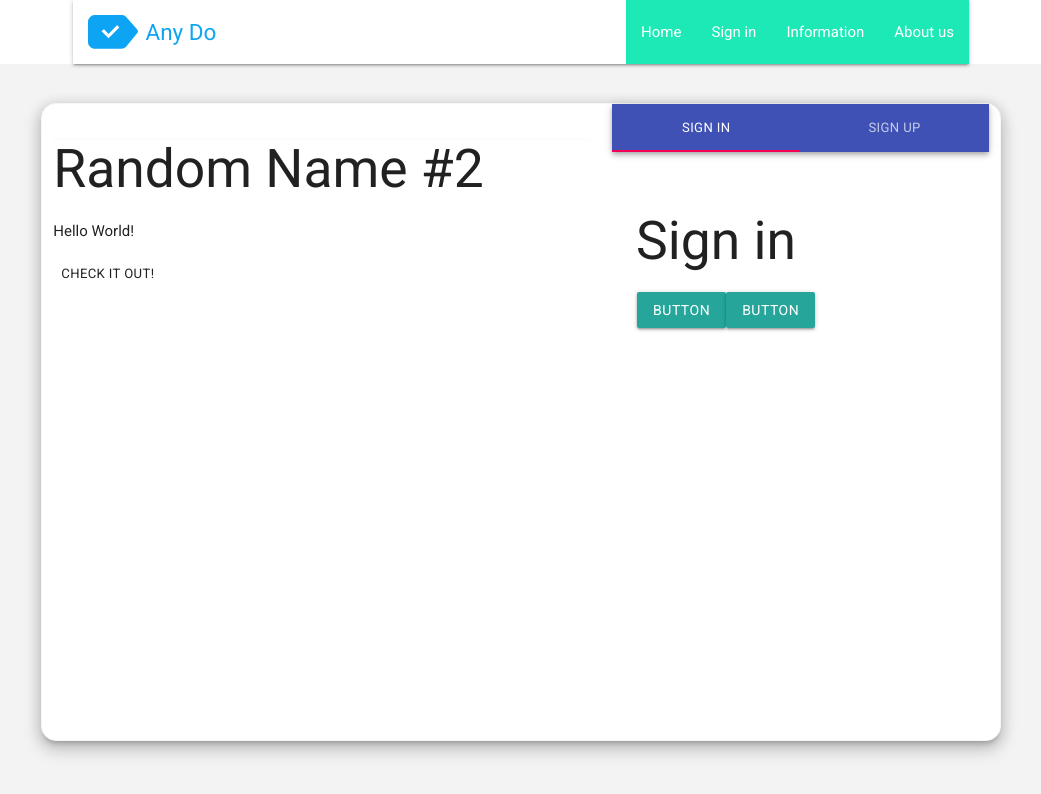
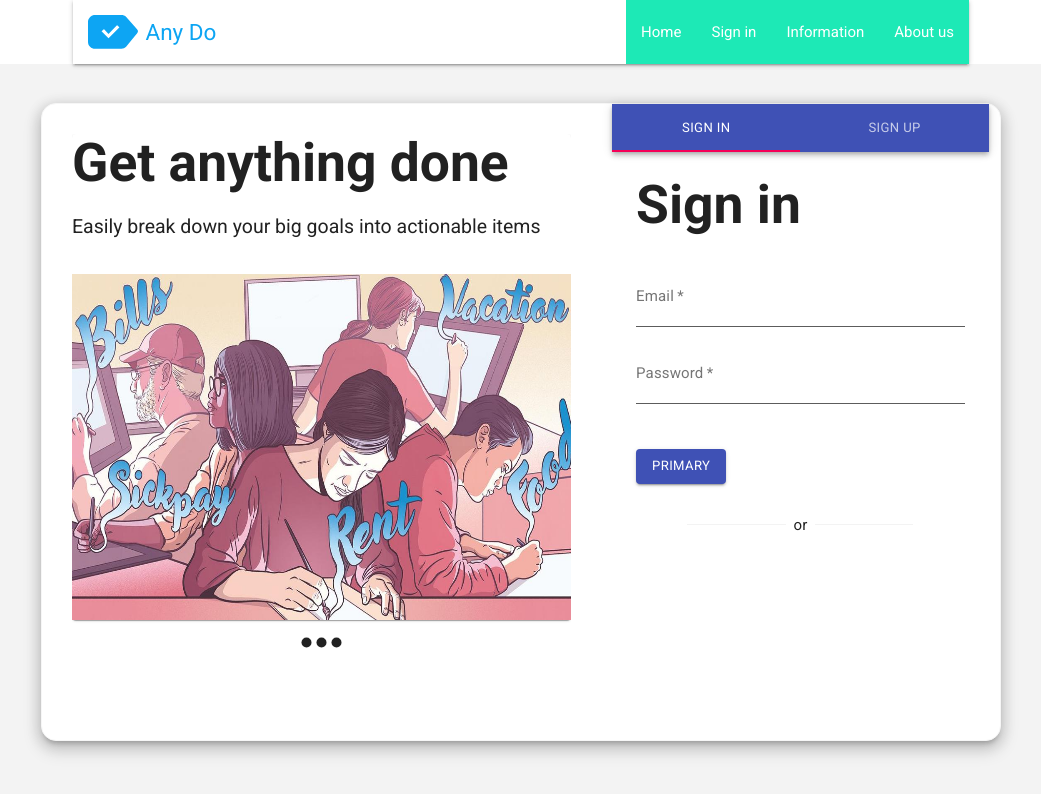
Before and after one commit to ZhadeAnton/MyToDo, a React (Create React App) app: page /login in a window 1280 px wide. Shown: the top 794 px of the page, without its empty margins (119-1160 px from the left). Built offline with nearby package versions, Linux system fonts and the light colour scheme.

Commit message:
created sign-in, sign-up components

```diff
--- a/package.json
+++ b/package.json
@@ -12,6 +12,7 @@
     "@types/node": "^12.0.0",
     "@types/react-dom": "^17.0.0",
     "@types/react-router-dom": "^5.1.7",
+    "firebase": "^8.3.0",
     "materialize-css": "^1.0.0-rc.2",
     "node-sass": "^5.0.0",
     "react": "^17.0.1",
--- a/src/index.css
+++ b/src/index.css
@@ -10,6 +10,14 @@ body {
 code {
   font-family: source-code-pro, Menlo, Monaco, Consolas, 'Courier New',
     monospace;
+}
+
+h1, h2 {
+  margin: 0 !important;
+}
+
+input {
+  margin: 0 !important;
 }
 
 :root {
--- a/src/pages/login/login-slider/slider.component.tsx
+++ b/src/pages/login/login-slider/slider.component.tsx
@@ -1,16 +1,29 @@
 import React from 'react';
+import './slides.styles.scss'
 import Carousel from 'react-material-ui-carousel'
-import {Paper, Button} from '@material-ui/core'
+import {Paper} from '@material-ui/core'
+import slide1 from '../../../assets/slides/slide-1.jpg'
+import slide2 from '../../../assets/slides/slide-2.jpg'
+import slide3 from '../../../assets/slides/slide-3.jpg'
 
-const Slider: React.FC = (props: any) => {
+const SliderLogin: React.FC = () => {
   const items = [
     {
-      name: 'Random Name #1',
-      description: 'Probably the most random thing you have ever seen!',
+      name: 'Never forget a thing',
+      // eslint-disable-next-line max-len
+      description: 'From groceries to picking up the kids, we help you remember it all, anytime, anywhere',
+      img: slide1,
     },
     {
-      name: 'Random Name #2',
-      description: 'Hello World!',
+      name: 'Get anything done',
+      description: 'Easily break down your big goals into actionable items',
+      img: slide2,
+    },
+    {
+      name: 'Work together',
+      // eslint-disable-next-line max-len
+      description: 'Get everyone around you always in-sync with shared lists & assigned tasks',
+      img: slide3,
     },
   ]
 
@@ -26,14 +39,17 @@ const Slider: React.FC = (props: any) => {
 function Item(props: any) {
   return (
     <Paper>
-      <h2>{props.item.name}</h2>
-      <p>{props.item.description}</p>
-
-      <Button className="CheckButton">
-          Check it out!
-      </Button>
+      <div className="slider-login">
+        <div className="slider-login__desc">
+          <h2 className="slider-login__desc--title">{props.item.name}</h2>
+          <p className="slider-login__desc--text">{props.item.description}</p>
+        </div>
+        <div className="slider-login--image">
+          <img src={props.item.img} alt=""/>
+        </div>
+      </div>
     </Paper>
   )
 }
 
-export default Slider
+export default SliderLogin
--- a/src/pages/login/login-tabs/login-tabs.component.tsx
+++ b/src/pages/login/login-tabs/login-tabs.component.tsx
@@ -50,7 +50,7 @@ const useStyles = makeStyles((theme: Theme) => ({
   },
 }));
 
-export default function SimpleTabs({props}: any) {
+export default function TabsLogin({props}: any) {
   const classes = useStyles();
   const [value, setValue] = React.useState(0);
 
--- a/src/pages/login/login.page.tsx
+++ b/src/pages/login/login.page.tsx
@@ -1,6 +1,6 @@
 import React from 'react';
-import SimpleTabs from './login-tabs/login-tabs.component';
-import Slider from './login-slider/slider.component'
+import TabsLogin from './login-tabs/login-tabs.component';
+import SliderLogin from './login-slider/slider.component'
 import './login.styles.scss'
 
 const LoginPage: React.FC = () => {
@@ -8,11 +8,11 @@ const LoginPage: React.FC = () => {
     <section className="appLogin">
       <div className="appLogin__content row z-depth-3">
         <div className="appLogin__content--slider col s7">
-          <Slider />
+          <SliderLogin />
         </div>
 
         <div className="appLogin__content--auth col s5">
-          <SimpleTabs />
+          <TabsLogin />
         </div>
       </div>
     </section>
--- a/src/pages/login/login.styles.scss
+++ b/src/pages/login/login.styles.scss
@@ -16,6 +16,7 @@
     &--slider {
       width: 100%;
       height: 100%;
+      padding: 2rem !important;
 
     }
 
@@ -25,3 +26,34 @@
     }
   }
 }
+
+.slider-login {
+  display: flex;
+  flex-direction: column;
+
+  &__desc {
+    height: 140px;
+
+    &--title {
+      font-weight: 700;
+    }
+
+    &--text {
+      font-size: 1.3rem;
+    }
+  }
+
+  &--image {
+    width: 500px;
+    height: 346px;
+    position: relative;
+
+    img {
+      width: 100%;
+      height: 100%;
+      position: absolute;
+      top: 0;
+      left: 0;
+    }
+  }
+}
--- a/src/pages/login/sign-in-sign-up/sign-in/sign-in.component.tsx
+++ b/src/pages/login/sign-in-sign-up/sign-in/sign-in.component.tsx
@@ -1,13 +1,42 @@
 import React from 'react'
 import './sign-in.styles.scss'
+import {TextField, Button} from '@material-ui/core'
 
 export const SingIn: React.FC = () => {
   return (
     <div className="sign-in">
-      <h2>Sign in</h2>
-      <form action="" className="sign-in-form">
-        <a className="waves-effect waves-light btn">button</a>
-        <a className="waves-effect waves-light btn">button</a>
+      <h2 className="sign-in--title">Sign in</h2>
+      <form action="submit" className="sign-in__form">
+        <div className="sign-in__form--inputs">
+          <TextField
+            id="standard-basic"
+            label="Email"
+            fullWidth
+            required
+          />
+
+          <TextField
+            id="standard-basic"
+            label="Password"
+            type="Password"
+            fullWidth
+            required
+          />
+        </div>
+
+        <Button
+          className="sign-in__form--btn-submit"
+          variant="contained"
+          color="primary"
+        >
+          Primary
+        </Button>
+
+        <div className="sign-in__form__separator">
+          <span className="sign-in__form__separator--line"></span>
+          <p>or</p>
+          <span className="sign-in__form__separator--line"></span>
+        </div>
       </form>
     </div>
   )
--- a/src/pages/login/sign-in-sign-up/sign-in/sign-in.styles.scss
+++ b/src/pages/login/sign-in-sign-up/sign-in/sign-in.styles.scss
@@ -1,5 +1,44 @@
-.sign-in-form {
+.sign-in {
   width: 100%;
   height: 100%;
-  border-left: thin solid var(--color-grey-2);
+  display: flex;
+  flex-direction: column;
+
+  &--title {
+    font-weight: 700;
+  }
+
+  &__form {
+
+    &--inputs {
+      padding: 2rem 0;
+
+     > div {
+       margin-bottom: 1rem !important;
+     }
+    }
+
+    &--btn-submit {
+      margin-top: 1.5srem !important;
+    }
+
+    &__separator {
+      margin-top: 2rem !important;
+      width: 100%;
+      display: flex;
+      align-items: center;
+      justify-content: center;
+
+      p {
+        margin: 0 .5rem !important;
+      }
+
+      &--line {
+        background-color: var(--color-grey);
+        height: 1px;
+        width: 30%;
+        display: block;
+      }
+    }
+  }
 }
--- a/src/pages/login/sign-in-sign-up/sign-up/sign-up.component.tsx
+++ b/src/pages/login/sign-in-sign-up/sign-up/sign-up.component.tsx
@@ -1,7 +1,45 @@
 import React from 'react'
+import './sign-up.styles.scss'
+import {TextField, Button} from '@material-ui/core'
 
 export const SignUp: React.FC = () => {
   return (
-    <div>hi</div>
+    <div className="sign-up">
+      <h2 className="sign-up--title">Sign Up</h2>
+      <form action="submit" className="sign-up__form">
+        <div className="sign-up__form--inputs">
+          <TextField
+            id="standard-basic"
+            label="Email"
+            fullWidth
+            required
+          />
+
+          <TextField
+            id="standard-basic"
+            label="Password"
+            type="Password"
+            fullWidth
+            required
+          />
+
+          <TextField
+            id="standard-basic"
+            label="Confirm Password"
+            type="text"
+            fullWidth
+            required
+          />
+        </div>
+
+        <Button
+          className="sign-up__form--btn-submit"
+          variant="contained"
+          color="primary"
+        >
+          Create Account
+        </Button>
+      </form>
+    </div>
   )
 }
--- /dev/null
+++ b/src/pages/login/sign-in-sign-up/sign-up/sign-up.styles.scss
@@ -0,0 +1,25 @@
+.sign-up {
+  width: 100%;
+  height: 100%;
+  display: flex;
+  flex-direction: column;
+
+  &--title {
+    font-weight: 700;
+  }
+
+  &__form {
+
+    &--inputs {
+      padding: 2rem 0;
+
+     > div {
+       margin-bottom: 1rem !important;
+     }
+    }
+
+    &--btn-submit {
+      margin-top: 1.5srem !important;
+    }
+  }
+}
```
Also changed, not shown: src/firebase/firebase.config.js (added, +12 -0 lines), src/pages/login/login-slider/slides.styles.scss (added), 1 other file (tests, documents, lock files or other folders).
